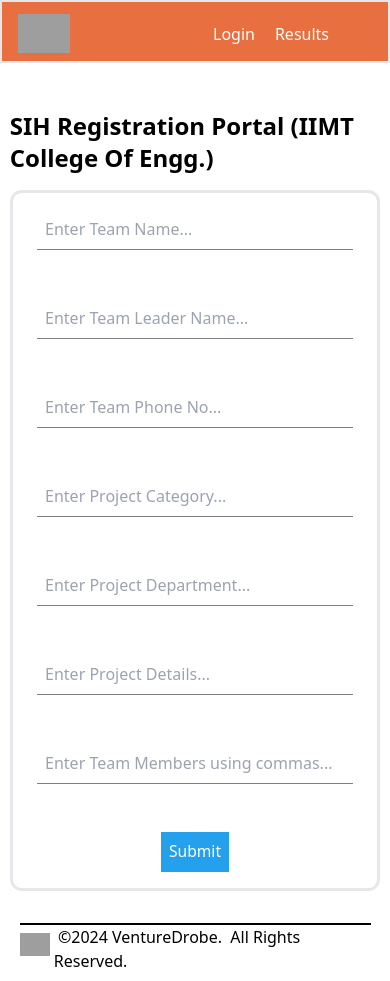
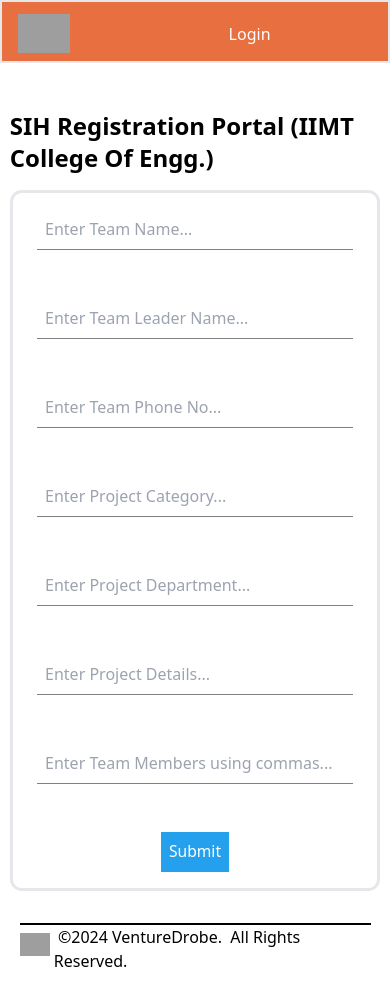
Before and after one commit to AritraChakraborty2003/IIMT_SIH_Portal, a React (Vite) app in the folder Client/: page / in a window 390 px wide. Built offline with nearby package versions, Linux system fonts and the light colour scheme; grey boxes are pictures that could not be loaded.

Commit message:
Update:updated the login UI

```diff
--- a/Client/src/Components/Header.jsx
+++ b/Client/src/Components/Header.jsx
@@ -21,7 +21,7 @@ const Header = (props) => {
               />
             </div>
           </div>
-          <div className="middleHolder w-[25vmin] lg:w-[25vw]"></div>
+          <div className="middleHolder w-[29vmin] lg:w-[25vw]"></div>
           <div className="iconHolder h-[10vmin] flex gap-x-5 lg:gap-x-12 font-roboto lg:mt-3">
             <p className="font-normal lg:text-[2.45vmin] hidden lg:block">
               {" "}
@@ -30,7 +30,7 @@ const Header = (props) => {
             <p className="font-normal lg:text-[2.45vmin]">
               <Link to="/login">Login</Link>
             </p>
-            <p className="font-normal lg:text-[2.45vmin]">
+            <p className="font-normal lg:text-[2.45vmin] hidden lg:block">
               <Link to="/dashboard">Results</Link>
             </p>
             <p className="font-normal lg:text-[2.45vmin] hidden lg:block">
```
